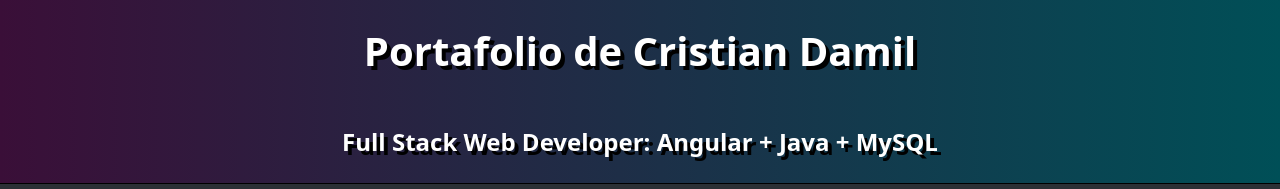
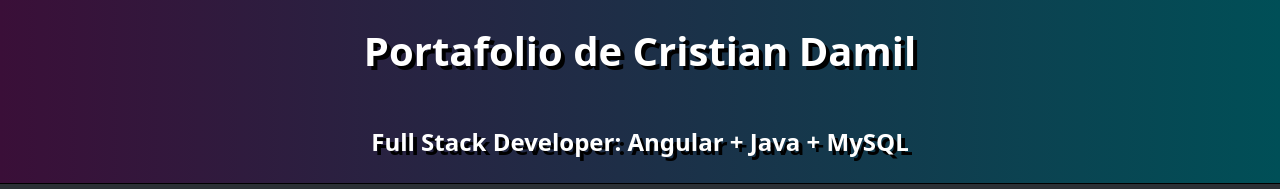
Before and after one commit to Criscode2022/portafolio, a plain HTML site: page index.html in a window 1280 px wide. Shown: the top 189 px of the page. Drawn offline with nearby package versions, Linux system fonts and the light colour scheme.

Commit message:
Actualizar index.html

```diff
--- a/index.html
+++ b/index.html
@@ -12,7 +12,7 @@
 <body>
 <header>
     <h1 id="titulo">Portafolio de Cristian Damil</h1>
-    <h4 id="subtitulo">Full Stack Web Developer: Angular + Java + MySQL</h4>
+    <h4 id="subtitulo">Full Stack Developer: Angular + Java + MySQL</h4>
 </header>
 
 <nav class="navbar bg-dark navbar-expand-lg bg-body-tertiary" data-bs-theme="dark">
```
